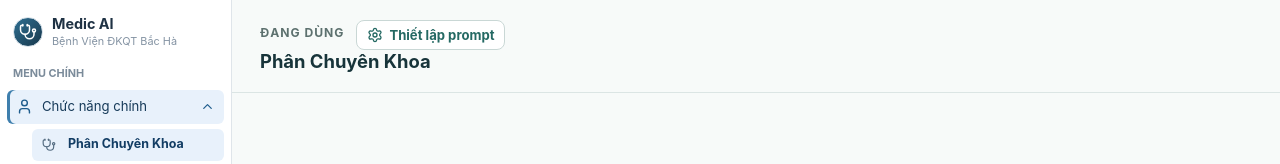
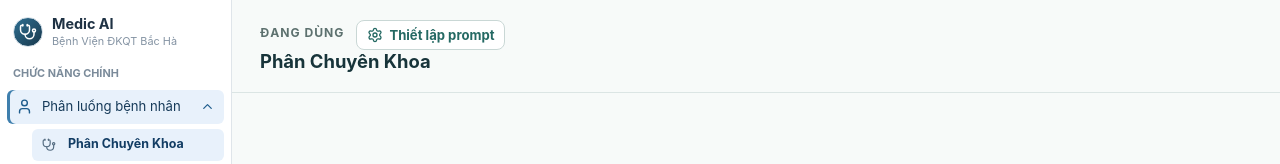
Before and after one commit to qlinhphan/qls, a React (Vite) app in the folder front/: page / in a window 1280 px wide. Shown: the top 164 px of the page. Built offline with nearby package versions, Linux system fonts and the light colour scheme.

Commit message:
updatedwww

```diff
--- a/front/src/App.jsx
+++ b/front/src/App.jsx
@@ -350,7 +350,7 @@ export default function App() {
         </div>
 
         <nav className="mode-panel" aria-label="Menu chính">
-          <p className="sidebar-menu-label">Menu chính</p>
+          <p className="sidebar-menu-label">Chức năng chính</p>
 
           <button
             className={`sidebar-parent-button ${isMainMenuOpen ? 'is-open' : ''}`}
@@ -358,7 +358,7 @@ export default function App() {
             type="button"
           >
             <User aria-hidden="true" size={17} />
-            <span>Chức năng chính</span>
+            <span>Phân luồng bệnh nhân</span>
             <ChevronDown aria-hidden="true" size={15} />
           </button>
 
```
